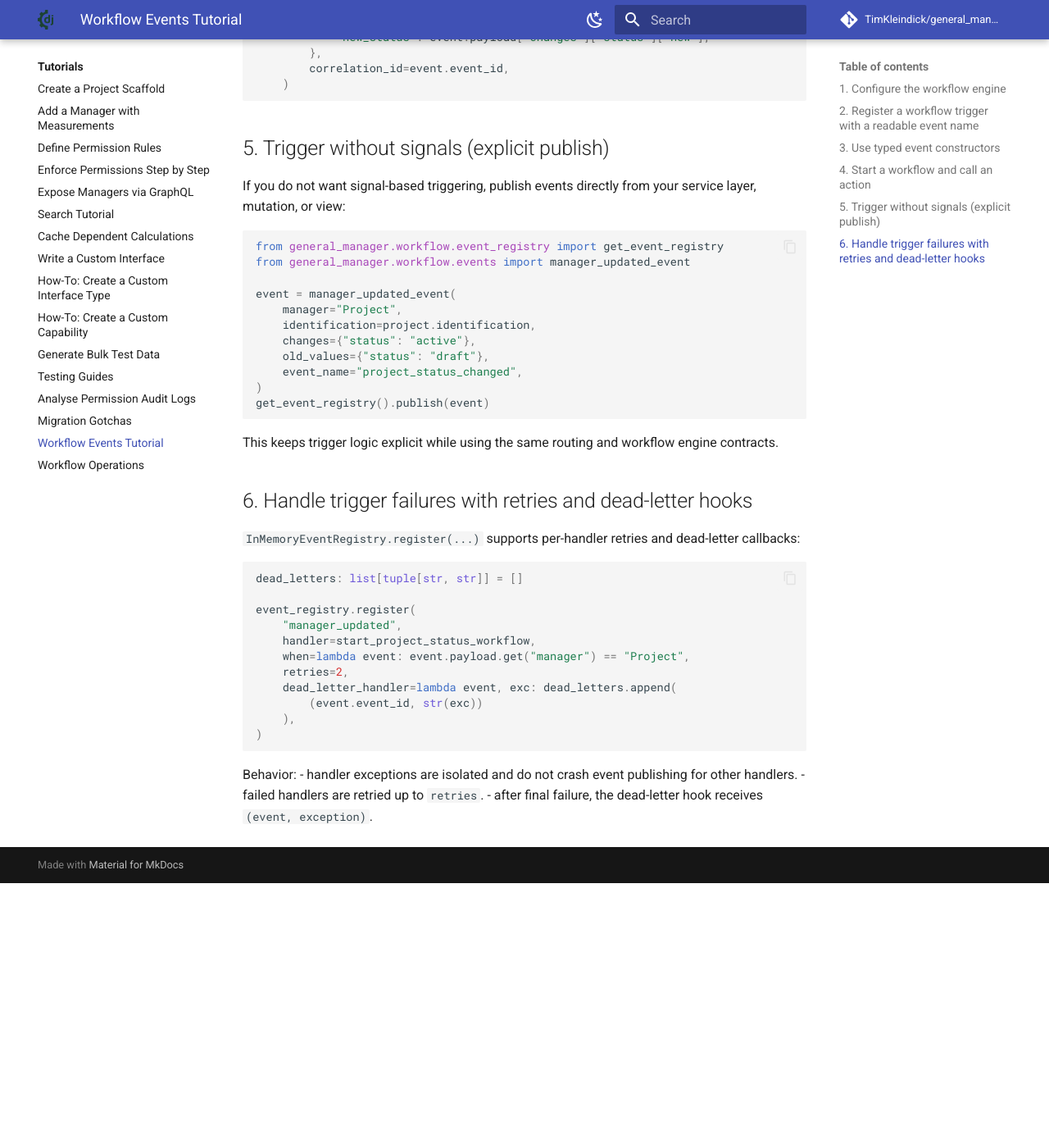
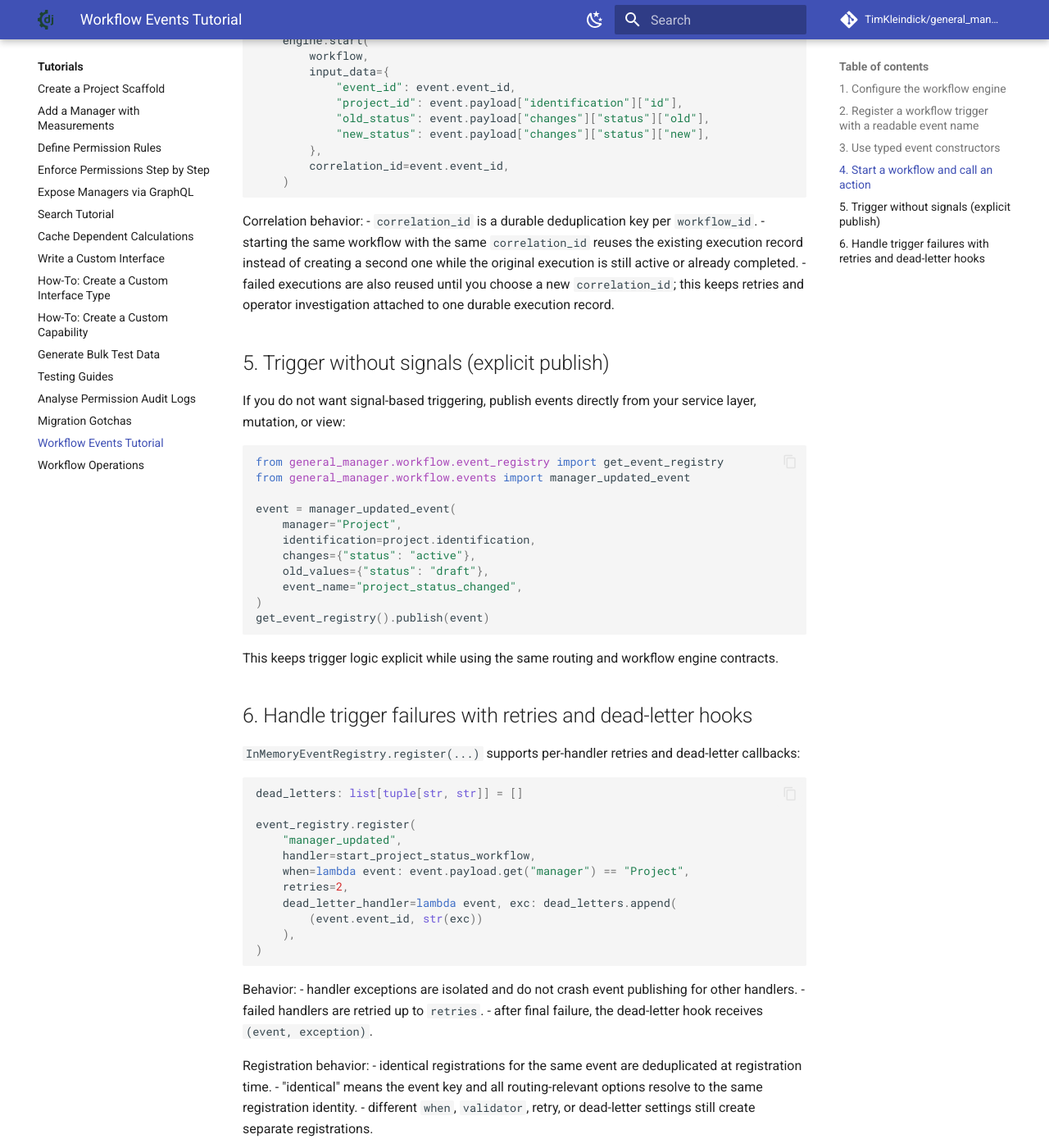
Before and after one commit to TimKleindick/general_manager, an MkDocs documentation site: the page built from docs/howto/workflow_events.md, in a window 1280 px wide and 1400 px high, scrolled down 2864 px. Shown: the whole window at 82% size. Built offline with MkDocs 1.6.1 and Material for MkDocs 9.7.7, drawn with Linux system fonts in a browser that asks for light colours; comment, search, counter and statistics services are not loaded; before the commit the page ends 3941 px from its top, so only the background shows below that; some of the changed text lies outside the part shown.

Commit message:
docs: clarify workflow engine semantics

````diff
--- a/docs/howto/workflow_events.md
+++ b/docs/howto/workflow_events.md
@@ -41,6 +41,11 @@
 Important async contract:
 - in `WORKFLOW_ASYNC=True`, workflow handlers must be importable top-level callables.
 - nested/local handlers are marked failed with an explicit error instead of executing inline.
+
+Execution state contract:
+- `resume(...)` is only valid for executions in `waiting`.
+- `cancel(...)` is only valid for active executions in `pending`, `running`, or `waiting`.
+- completed, failed, and cancelled executions are treated as terminal and are not overwritten by later resume/cancel requests.
 
 For local zero-setup mode, use:
 
@@ -134,6 +139,11 @@
     )
 ```
 
+Correlation behavior:
+- `correlation_id` is a durable deduplication key per `workflow_id`.
+- starting the same workflow with the same `correlation_id` reuses the existing execution record instead of creating a second one while the original execution is still active or already completed.
+- failed executions are also reused until you choose a new `correlation_id`; this keeps retries and operator investigation attached to one durable execution record.
+
 ## 5. Trigger without signals (explicit publish)
 
 If you do not want signal-based triggering, publish events directly from your service layer, mutation, or view:
@@ -176,3 +186,8 @@
 - handler exceptions are isolated and do not crash event publishing for other handlers.
 - failed handlers are retried up to `retries`.
 - after final failure, the dead-letter hook receives `(event, exception)`.
+
+Registration behavior:
+- identical registrations for the same event are deduplicated at registration time.
+- "identical" means the event key and all routing-relevant options resolve to the same registration identity.
+- different `when`, `validator`, retry, or dead-letter settings still create separate registrations.
````
Also changed, not shown: docs/howto/workflow_ops.md (+11 -0 lines).
